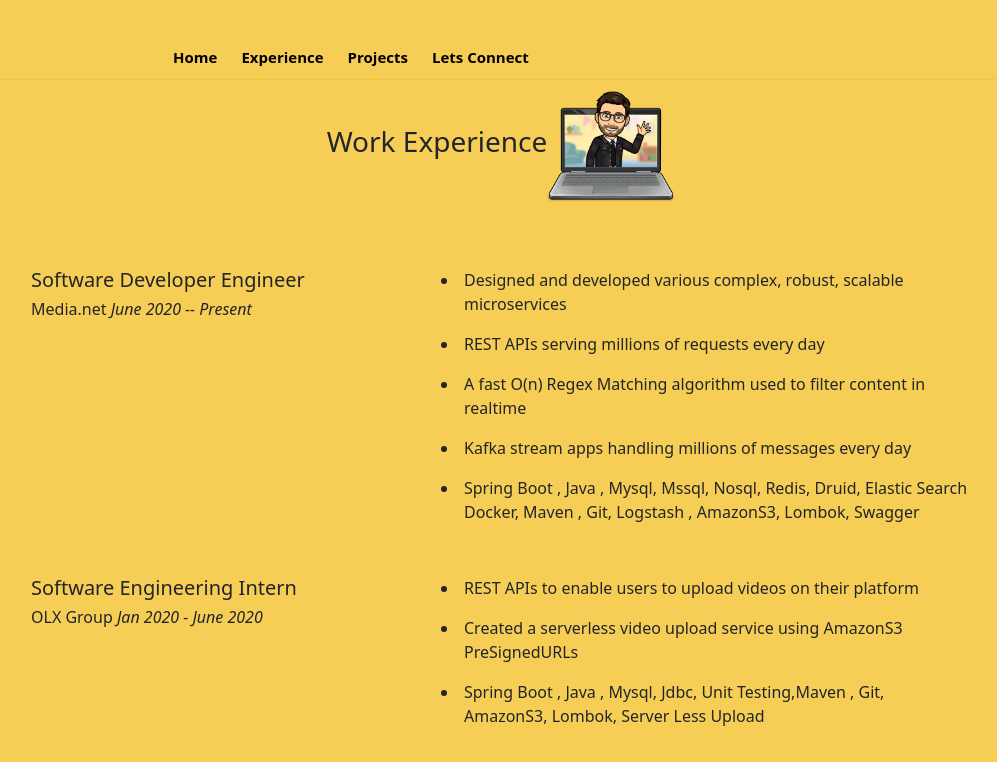
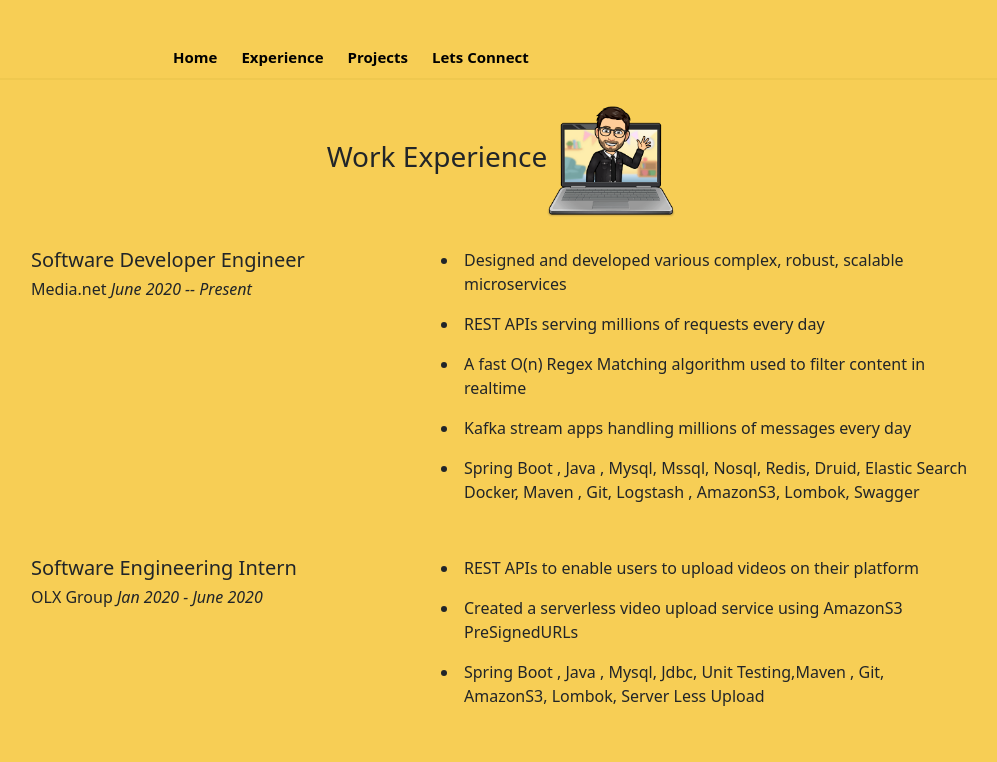
Before and after one commit to abbastriesgit/demos-frontend, a React (Create React App) app: page /experience in a window 1280 px wide. Shown: the top 762 px of the page, without its empty margins (139-1136 px from the left). Built offline with nearby package versions, Linux system fonts and the light colour scheme.

Commit message:
minor bug fixes

```diff
--- a/src/components/myNavbar.jsx
+++ b/src/components/myNavbar.jsx
@@ -35,15 +35,13 @@ function MyNavbar() {
         height:"40px",
         marginTop:"40px",
         display:"flex",
-        borderBottom:"1px solid red",
-        borderColor:colors.ttt.bg_light
+        borderBottom:"2px solid " + colors.ttt.bg_light
     };
     const navStyleClick = {
         height:"150px",
-        marginTop:"40px",
+        marginTop:"10px",
         display:"flex",
-        borderBottom:"4px solid red",
-        borderColor:colors.ttt.bg_light
+        borderBottom:"2px solid " + colors.ttt.bg_light
     };
     if(isMobile){
         if(click){
@@ -63,7 +61,7 @@ function MyNavbar() {
             );
         }
        return (
-           <div style={navStyle}>
+           <div style={{...navStyle,marginTop:"10px"}}>
                <div style={{flex:1}}></div>
                <Button style={buttonStyle} href={"/"}> <b>Home</b></Button>
                <div style={{flex:3}}></div>
--- a/src/constants/colors.jsx
+++ b/src/constants/colors.jsx
@@ -4,7 +4,7 @@ let colors = {
         "theirCard": "#49beb7",
         "emptyCard" : "#e5e5c9",
         "bg":"#f7ce55",
-        "bg_light":"#f5c736",
+        "bg_light":"#efc84f",
         "green":"#04a914"
     }
 } ;
--- a/src/pages/connect.jsx
+++ b/src/pages/connect.jsx
@@ -46,6 +46,7 @@ function Connect(){
                     hey, lets talk
                     <img src={connect} width={imgW*1.8}/>
                 </h1>
+                <div style={{flex:1}}></div>
             </animated.div>
             <div style={{display:"flex",flexDirection:"row"}}>
                 <animated.div style={{...s2,...propRight}}>
--- a/src/pages/experience.jsx
+++ b/src/pages/experience.jsx
@@ -111,8 +111,8 @@ function Experience() {
         ];
 
     return(
-        <div style={{width:"75%",display:"flex",flexDirection:"column",textAlign :"center",justifyContent:"flex-start",margin:"auto"}}>
-            <animated.h3 style = {{...propHead,marginBottom:"50px"}}>
+        <div style={{width:"75%",display:"flex",flexDirection:"column",textAlign :"center",justifyContent:"flex-start",margin:"auto",marginTop:"15px"}}>
+            <animated.h3 style = {{...propHead,marginBottom:"15px"}}>
                 Work Experience
                 <img src={workImage} width={imgW} />
             </animated.h3>
```
